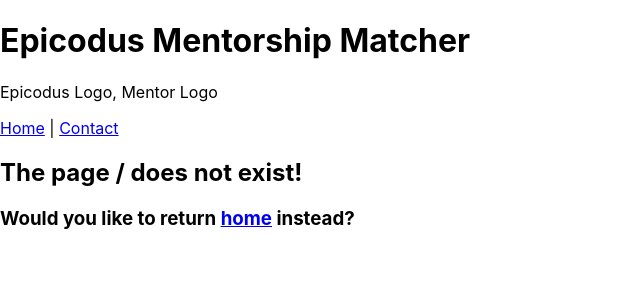
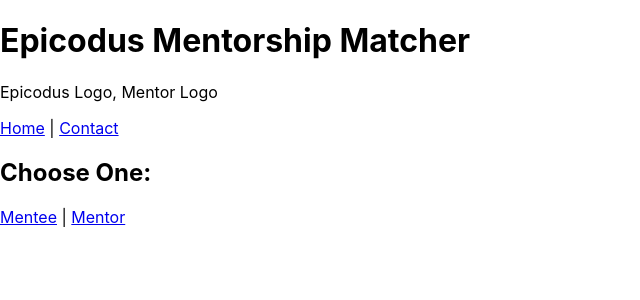
Before and after one commit to evawiedmann/questionnaire, a React (Create React App) app: page / in a window 1280 px wide. Shown: the top 300 px of the page, without its empty margins (0-640 px from the left). Built offline with nearby package versions, Linux system fonts and the light colour scheme.

Commit message:
splash page working

```diff
--- a/src/App.js
+++ b/src/App.js
@@ -3,6 +3,7 @@ import './styles/App.css';
 import Header from './components/Header'
 import MenteeForm from './components/MenteeForm';
 import MentorForm from './components/MentorForm';
+import Splash from './components/Splash';
 import Error404 from './Error404';
 import { Switch, Route } from 'react-router-dom';
 
@@ -44,8 +45,7 @@ class App extends React.Component {
       <div>
       <Header/>
       <Switch>
-      <Route path='/MenteeForm' render={()=><MenteeForm createMentor={this.addMentor}/>}/>
-      <Route path='/MentorForm' render={()=><MentorForm createMentee={this.addMentee}/>}/>
+      <Route exact path='/' render={()=><Splash/>}/>
       <Route component={Error404} />
       </Switch>
       </div>
--- a/src/components/Splash.jsx
+++ b/src/components/Splash.jsx
@@ -11,4 +11,4 @@ function Picker(){
   );
 }
 
-export default Header;
+export default Picker;
```
